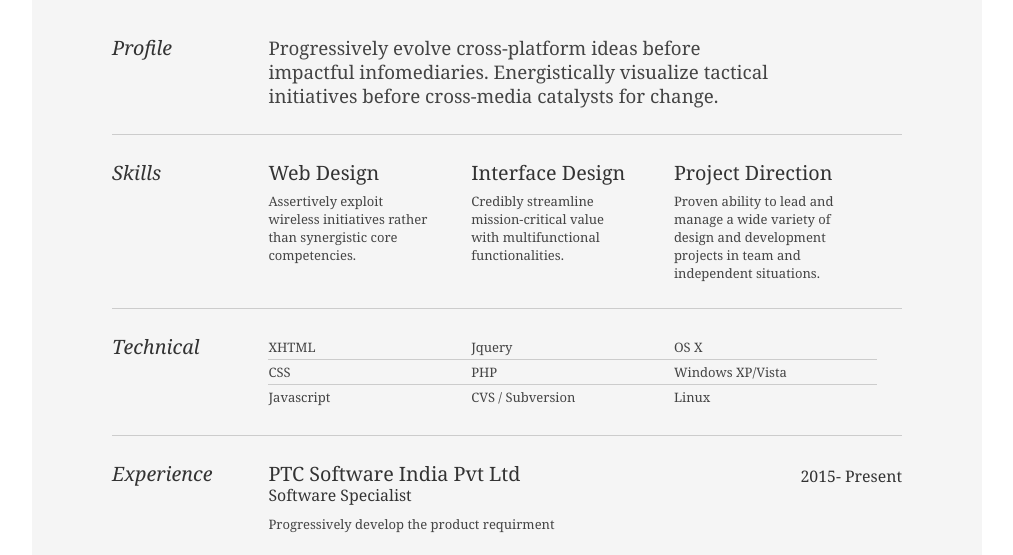
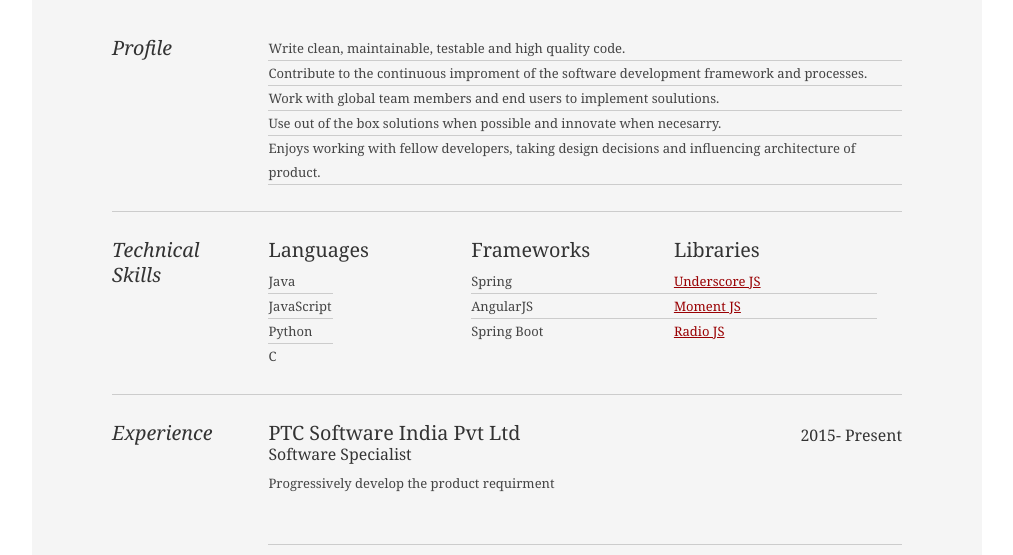
Before and after one commit to raaj0505/raaj0505.github.io, a plain HTML site: page index.html in a window 1280 px wide. Shown: the part 237-792 px from the top of the page, without its empty margins (133-1146 px from the left). Drawn offline with Linux system fonts and the light colour scheme.

Commit message:
added techincal skills

```diff
--- a/index.html
+++ b/index.html
@@ -43,59 +43,64 @@
 							<h2>Profile</h2>
 						</div>
 						<div class="yui-u">
-							<p class="enlarge">
-								Progressively evolve cross-platform ideas before impactful infomediaries. Energistically visualize tactical initiatives before cross-media catalysts for change.
+							<p>
+								<ul>
+									<li>
+										Write clean, maintainable, testable and high quality code.
+									</li>
+									<li>
+										Contribute to the continuous improment of the software development framework and processes.
+									</li>
+									<li>
+										Work with global team members and end users to implement soulutions.
+									</li>
+
+									<li>
+										Use out of the box solutions when possible and innovate when necesarry.
+									</li>
+
+									<li>
+									Enjoys working with fellow developers, taking design decisions and influencing architecture of product.
+									</li>
+
+								</ul>
+
 							</p>
 						</div>
 					</div><!--// .yui-gf -->
 
 					<div class="yui-gf">
 						<div class="yui-u first">
-							<h2>Skills</h2>
+							<h2>Technical Skills</h2>
 						</div>
 						<div class="yui-u">
 
 								<div class="talent">
-									<h2>Web Design</h2>
-									<p>Assertively exploit wireless initiatives rather than synergistic core competencies.	</p>
+									<h2>Languages</h2>
+
+								<ul class="talent">
+									<li>Java</li>
+									<li>JavaScript</li>
+									<li>Python</li>
+									<li class="last">C</li>
+								</ul>
 								</div>
 
 								<div class="talent">
-									<h2>Interface Design</h2>
-									<p>Credibly streamline mission-critical value with multifunctional functionalities.	 </p>
+									<h2>Frameworks</h2>
+									<li>Spring</li>
+									<li>AngularJS</li>
+									<li class="last">Spring Boot</li>
 								</div>
 
 								<div class="talent">
-									<h2>Project Direction</h2>
-									<p>Proven ability to lead and manage a wide variety of design and development projects in team and independent situations.</p>
+									<h2>Libraries</h2>
+									<li><a href='http://underscorejs.org/' target='_blank'>Underscore JS</a></li>
+									<li><a href='https://momentjs.com/' target='_blank'>Moment JS</a></li>
+									<li class="last"><a href='http://radio.uxder.com/' target='_blank'>Radio JS</a></li>
 								</div>
 						</div>
 					</div><!--// .yui-gf -->
-
-					<div class="yui-gf">
-						<div class="yui-u first">
-							<h2>Technical</h2>
-						</div>
-						<div class="yui-u">
-							<ul class="talent">
-								<li>XHTML</li>
-								<li>CSS</li>
-								<li class="last">Javascript</li>
-							</ul>
-
-							<ul class="talent">
-								<li>Jquery</li>
-								<li>PHP</li>
-								<li class="last">CVS / Subversion</li>
-							</ul>
-
-							<ul class="talent">
-								<li>OS X</li>
-								<li>Windows XP/Vista</li>
-								<li class="last">Linux</li>
-							</ul>
-						</div>
-					</div><!--// .yui-gf-->
 
 					<div class="yui-gf">
 
```
